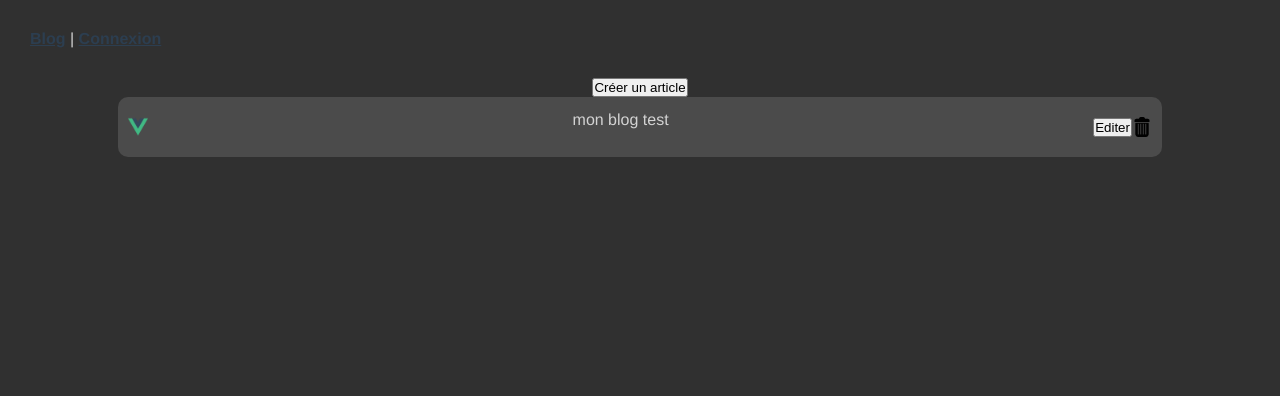
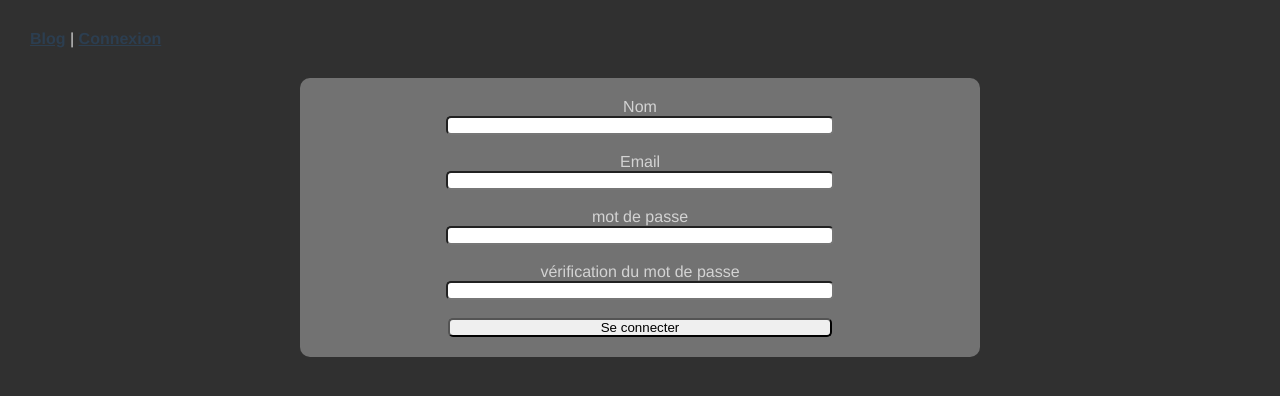
Before and after one commit to IIM-Creative-Technology/vuejs-FiveTTTTT, a Vue app: page /#/admin in a window 1280 px wide. Shown: the top 396 px of the page. Built offline with nearby package versions, Linux system fonts and the light colour scheme.

Commit message:
admin secured

```diff
--- a/src/App.vue
+++ b/src/App.vue
@@ -1,25 +1,24 @@
 <template>
   <header>
     <div id="nav">
-      <router-link to="/Admin" v-if="theUser.name!=''">Gérer le blog<span> | </span> </router-link>
+      <router-link to="/Admin" v-if="theUser.name != ''"
+        >Gérer le blog<span> | </span>
+      </router-link>
       <router-link to="/">Blog</router-link> |
       <router-link to="/login">Connexion</router-link>
       <!-- <router-link to="/login">Login</router-link> -->
-
     </div>
     <div v-if="theUser.name != ''">Bonjour, {{ theUser.name }}</div>
   </header>
-  <!-- <Login v-if="theUser.name!=''" /> -->
   <router-view
     @editBlog="changeArticle"
     @createArticle="addArticle"
-    @connection="connection"
+    @deconnection="deconnection"
     @sendNewUser="changeUser"
     v-bind:blogs="blogs"
     v-bind:isConnected="isConnected"
     v-bind:theUser="theUser"
   />
-  <!-- <Admin @remover="removeBlog" v-bind:blogs="blogs" /> -->
 </template>
 
 
@@ -28,7 +27,6 @@
 // import Login from "./components/Login.vue";
 
 export default {
-
   name: "App",
   data() {
     return {
@@ -84,8 +82,15 @@ export default {
     // Login,
   },
   methods: {
-    connection(payload) {
-      this.isConnected = payload.name;
+    // connection(payload) {
+    //   this.isConnected = payload.name;
+    //   // console.log("co");
+    //   // console.log("co " + payload.name);
+    // },
+    deconnection(payload) {
+      this.name = payload.name;
+      // this.isConnected = payload.name;
+      this.theUser.name = this.name;
       // console.log("co");
       // console.log("co " + payload.name);
     },
@@ -171,7 +176,7 @@ body {
   color: #2c3e50;
 }
 
-#nav a span{
+#nav a span {
   text-decoration: none;
   color: white;
 }
--- a/src/components/Admin.vue
+++ b/src/components/Admin.vue
@@ -1,6 +1,8 @@
 <template>
-  <!-- <Login v-if="theUser.name==''" /> -->
-  <div id="Admin">
+  <div v-if="theUser.name==''">
+    <Login v-bind:theUser="theUser" />
+  </div>
+  <div id="Admin" v-else>
     <button v-on:click="openCreate">Créer un article</button>
     <div id="myAdmin">
       <ul id="myBlogs">
@@ -25,9 +27,6 @@
           <br />
         </li>
       </ul>
-      <!-- <ul id="myBlogs" v-else>
-        <p>Aucun artticle n'a été créé</p>
-      </ul> -->
       <EditBlog
         @sendEdit="editBlog"
         @sendCreation="createArticle"
@@ -35,19 +34,20 @@
         v-bind:create="create"
         v-bind:theUser="theUser"
       />
-      <!-- <EditBlog @sendEdit="editBlog" /> -->
     </div>
   </div>
 </template>
 
 <script>
 import EditBlog from "./EditBlog.vue";
-// import Login from "./../components/Login";
+import Login from "./../components/Login";
+// import Blog from "./../components/Blog";
 
 export default {
   components: {
     EditBlog,
-    // Login,
+    // Blog,
+    Login,
   },
   props: ["blogs", "theUser"],
   name: "Admin",
@@ -107,7 +107,7 @@ export default {
       this.thecontent = payload.content;
       let theContent = this.thecontent;
 
-      this.user = payload.user;
+      this.user = payload.user.name;
       let user = this.user;
 
       this.theMetaTitle = payload.metaTitle;
--- a/src/components/Login.vue
+++ b/src/components/Login.vue
@@ -1,8 +1,9 @@
 <template>
-  <div id="login">
+  <div id="login" v-if="theUser.name == ''">
     <form action="">
       <p>Nom</p>
-      <input type="text" id="theName" required/>
+      {{ theUser.name }}
+      <input type="text" id="theName" required />
       <br />
 
       <p>Email</p>
@@ -27,16 +28,20 @@
         required
       />
     </form>
-    <button v-if="isConnected" v-on:click="deconection">Se deconnecter</button>
+  </div>
+  <div id="logout" v-else>
+    <h2>Vous êtes connecté</h2>
+    <br /><br />
+    <button v-on:click="deconection">Se deconnecter</button>
   </div>
 </template>
 
 <script>
 export default {
-  props: ["isConnected"],
+  props: ["isConnected", "theUser"],
   methods: {
     deconection() {
-      // this.$emit("connection", { isConnected: index });
+      this.$emit("deconnection", { name: "" });
     },
     verification(index) {
       let name = document.getElementById("theName").value;
@@ -82,7 +87,8 @@ export default {
 </script>
 
 <style>
-#login form {
+#login form,
+#logout {
   display: flex;
   flex-direction: column;
   width: 50%;
@@ -103,4 +109,9 @@ export default {
   width: 100%;
   /* background-color: rgba(0, 0, 0, 0.6); */
 }
+
+#logout button {
+  width: 50%;
+  margin: auto;
+}
 </style>
```
